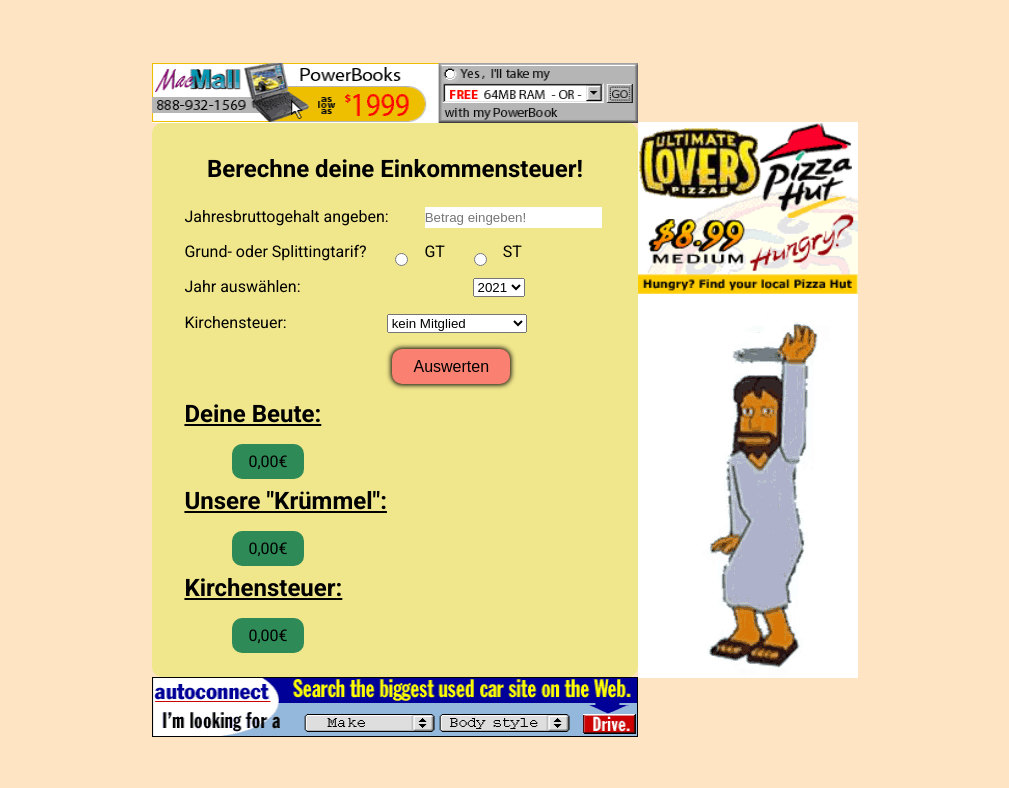
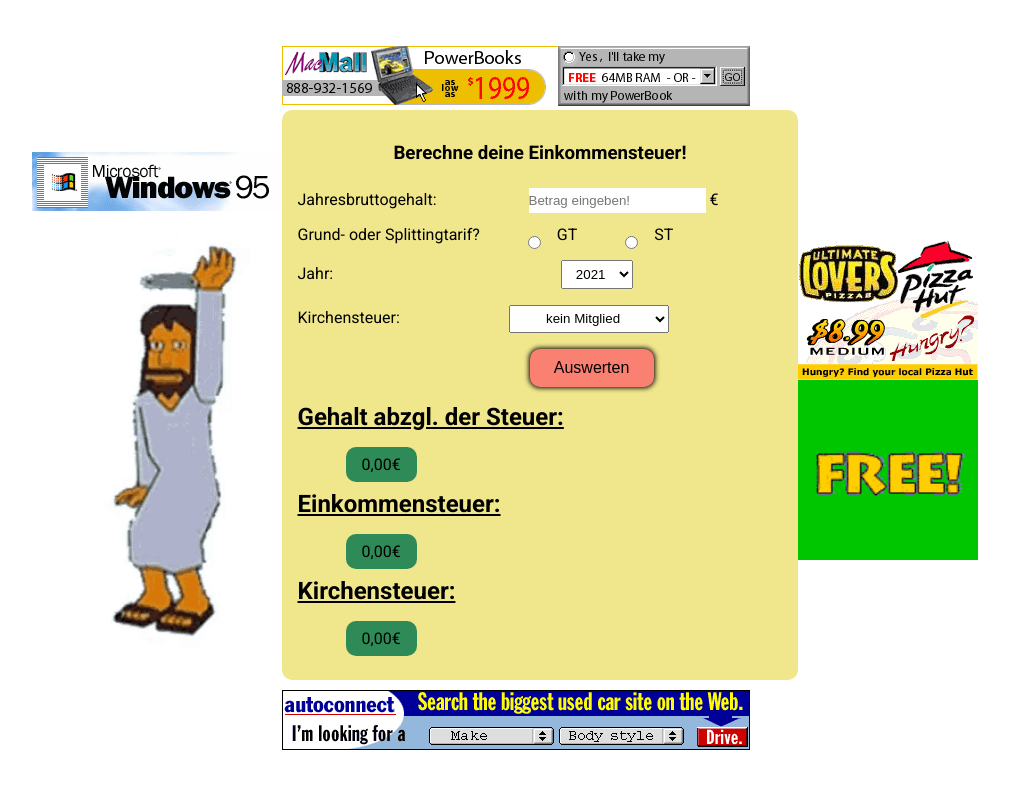
Before and after one commit to Schmelzofen/JS-Einkommenssteuer-Rechner, a website: page index.html in a window 1280 px wide. Shown: the whole page, without its empty margins (135-1144 px from the left). Drawn offline with Linux system fonts and the light colour scheme.

Commit message:
some fixes

```diff
--- a/assets/css/style.css
+++ b/assets/css/style.css
@@ -7,20 +7,23 @@
 }
 
 main{
-    background-color:bisque;
     height: 100vh;
     font-family: Roboto;
     display: flex;
     justify-content: center;
-    align-content: center;
-    flex-direction: column;
+    align-items: center;
     flex-wrap: wrap;
 }
 
 section{
-    padding: 2rem;
+    padding: 2rem 1rem;
     background-color:khaki;
     border-radius: 10px;
+    margin: 0 0% 2% 0;
+}
+
+main section img:last-of-type{
+    margin: 1.5rem 0 0rem 0;
 }
 
 h2{
@@ -43,7 +46,7 @@
     border: none;
     background-color:salmon;
     box-shadow: 0px 0px 5px 1px;
-    margin: 1rem 0 0 13rem;
+    margin: 1rem 0 0 14.5rem;
     font-size: 1rem;
     transition: .2s ease-in-out;
 
@@ -60,12 +63,16 @@
 
 .block1-1 label{
     display: inline-block;
-    padding: 0 2rem 1rem 0;
+    padding: 0 5.5rem 1rem 0;
 }
 
 .block1-1 input{
     border: none;
-    padding: .2rem 0;
+    padding: .3rem 0;
+}
+
+.block1-1 span::after{
+    content: "€"
 }
 
 .block1-2{
@@ -77,12 +84,16 @@
 }
 
 .block1-2 label{
-    padding: 0 1.8rem 1rem 0;
+    padding: 0 3rem 1rem 0;
 
 }
 
 .block1-3 label{
-    padding: 0 10.5rem 0rem 0;
+    padding: 0 14rem 0rem 0;
+}
+
+.block1-3 select{
+    padding: 1% 2%;
 }
 
 .block1-3{
@@ -90,7 +101,12 @@
 }
 
 .block1-4 label{
-    padding: 0 6rem 0 0;
+    padding: 0 6.6rem 0 0;
+}
+
+.block1-4 select{
+    padding: 1% 2%;
+    text-align: center;
 }
 
 .block2{
@@ -125,9 +141,15 @@
     padding: 3rem 0 0 1rem;
 }
 
+.aside1{
+    display: flex;
+    flex-direction: column;
+}
+
 .aside2{
     display: flex;
     flex-direction: column;
+    justify-self: flex-start;
 }
 
 img{
--- a/index.html
+++ b/index.html
@@ -9,22 +9,26 @@
   </head>
   <body>
     <main>
+      <aside class="aside1">
+        <img src="./assets/img/win.gif" alt="windows">
+        <img src="./assets/img/jesus-bailando.gif" alt="dancingjesus">
+      </aside>
+      <article class="img-wrapper">
         <img src="./assets/img/14_macmall.gif" alt="macMall">
-      <aside class="aside1">
-
-      </aside>
         <section>
           <form action="" onsubmit="return false">
             <div class="block1">
               <h1>Berechne deine Einkommensteuer!</h1>
               <div class="block1-1">
-              <label for="">Jahresbruttogehalt angeben:</label>
+                <label for="">Jahresbruttogehalt:</label>
+                <span>
                   <input
                     type="text"
                     name=""
                     id="betragVorSteuer"
                     placeholder="Betrag eingeben!"
                   />
+                </span>
               </div>
               <div class="block1-2">
                 <label for="">Grund- oder Splittingtarif?</label>
@@ -36,7 +40,7 @@
                 </div>
               </div>
               <div class="block1-3">
-              <label for="">Jahr auswählen:</label>
+                <label for="">Jahr:</label>
                 <select name="jahr" id="jahr">
                   <option value="0" name="jahr">2021</option>
                   <option value="1" name="jahr">2020</option>
@@ -55,9 +59,9 @@
             </div>
             <div class="block2">
               <div class="block2-1">
-              <h2>Deine Beute:</h2>
+                <h2>Gehalt abzgl. der Steuer:</h2>
                 <p id="anteil">0,00€</p>
-              <h2>Unsere "Krümmel":</h2>
+                <h2>Einkommensteuer:</h2>
                 <p id="steuerBetrag">0,00€</p>
                 <h2>Kirchensteuer:</h2>
                 <p id="kirchenAnteil">0,00€</p>
@@ -73,9 +77,10 @@
             </div>
           </section>
           <img src="./assets/img/08_M0RIA9JO.gif" alt="mall">
+        </article>
         <aside class="aside2">
           <img src="./assets/img/pizza.gif" alt="pizzaHut">
-          <img src="./assets/img/jesus-bailando.gif" alt="dancingjesus">
+          <img src="./assets/img/gbanner.gif" alt="millionaire">
         </aside>
     </main>
     <script src="./assets/js/main.js"></script>
```
Also changed, not shown: assets/img/gbanner.gif (added), assets/img/load.gif (added), assets/img/win.gif (added). Lines whose indentation alone changed are shown as unchanged.
